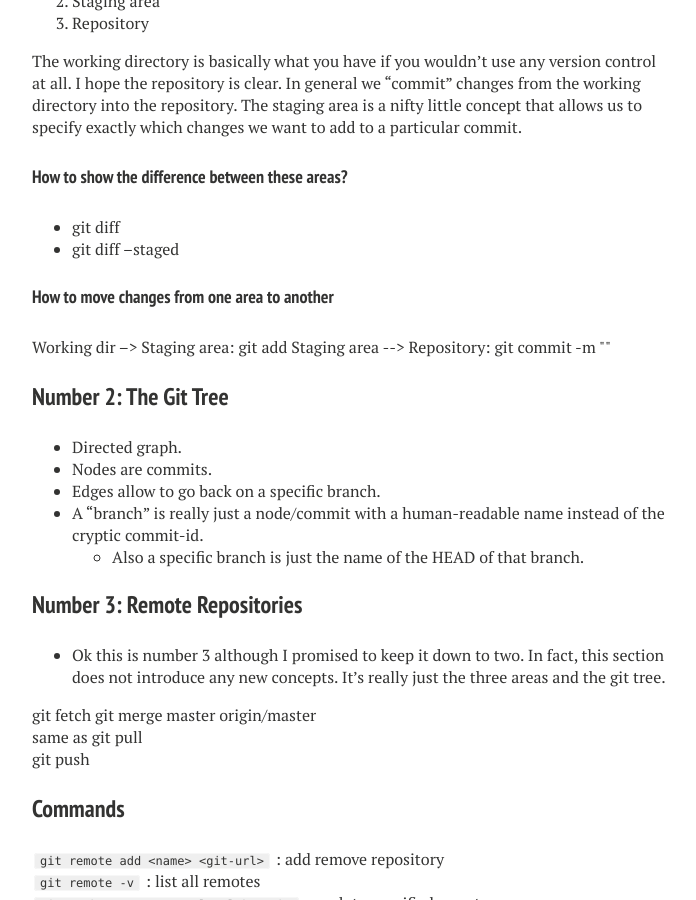
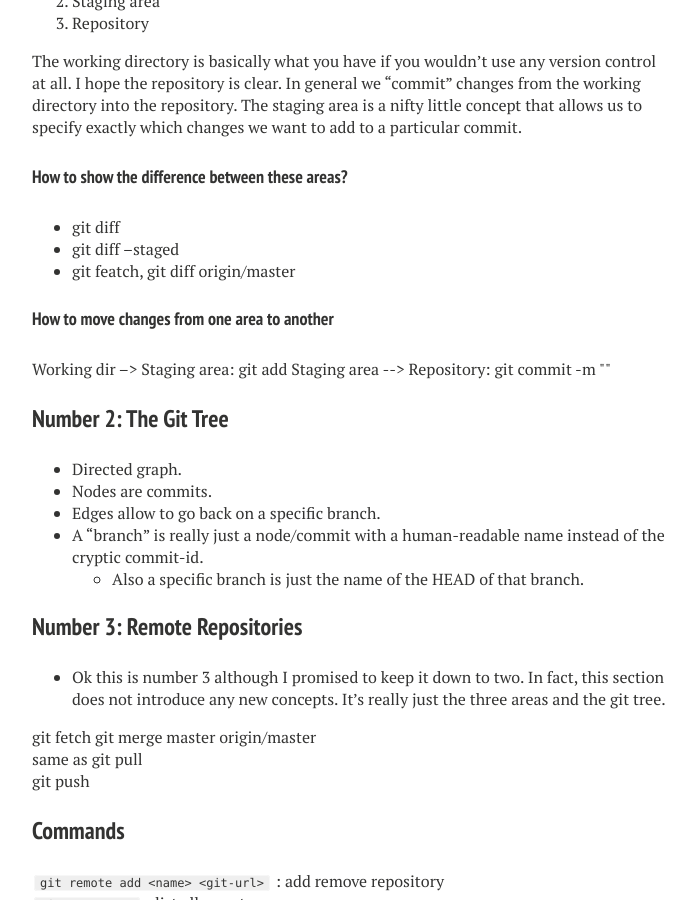
Before and after one commit to francisengelmann/francisengelmann.github.io, a Jekyll site: the page built from guides/git.md, in a window 1280 px wide and 900 px high, scrolled down 752 px. Shown: the whole window, without its empty margins (288-984 px from the left). Built offline with Jekyll 4.4.1, drawn with Linux system fonts in a browser that asks for light colours; nearby versions of some CDN libraries.

Commit message:
Update git.md
Show diff between local and remote

```diff
--- a/guides/git.md
+++ b/guides/git.md
@@ -30,6 +30,7 @@ The staging area is a nifty little concept that allows us to specify exactly whi
 #### How to show the difference between these areas?
 - git diff
 - git diff --staged
+- git featch, git diff origin/master
 
 #### How to move changes from one area to another
 Working dir --> Staging area: git add <file>
```
